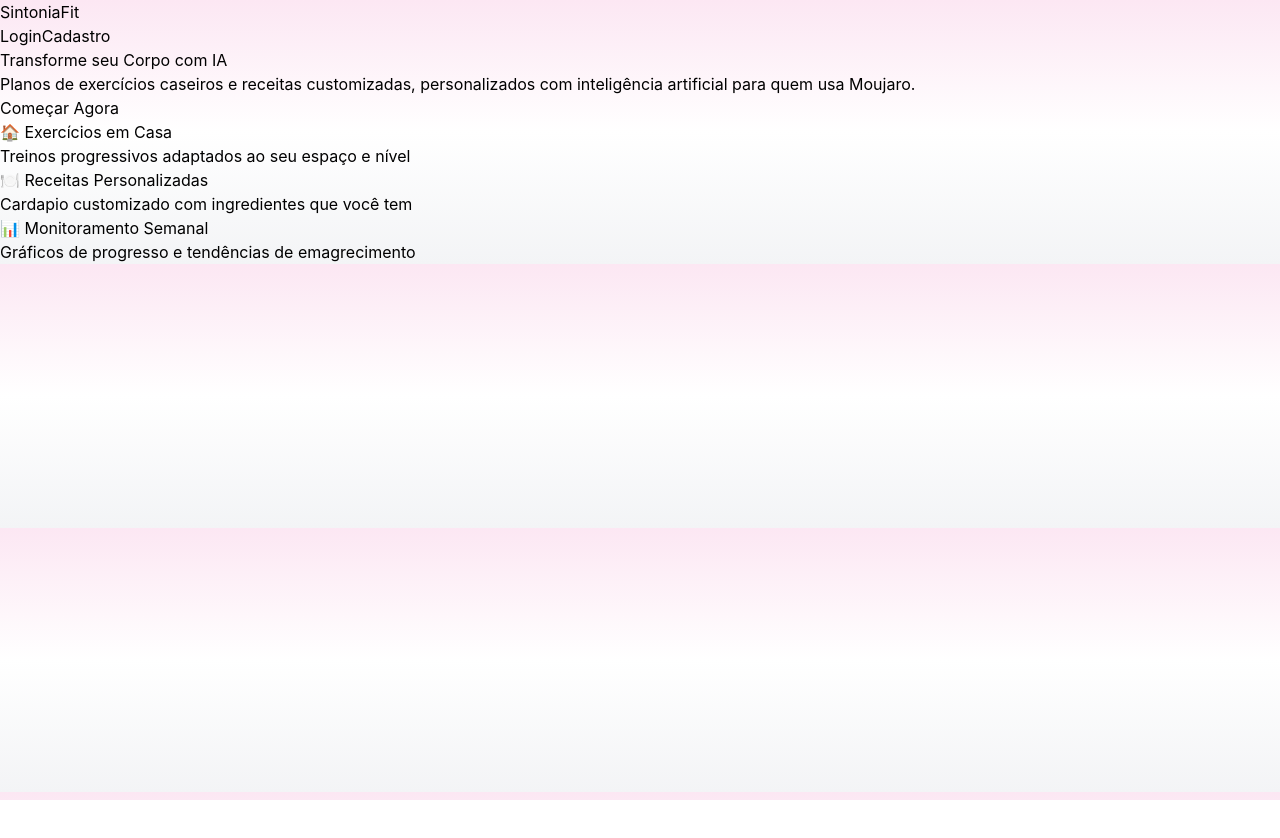
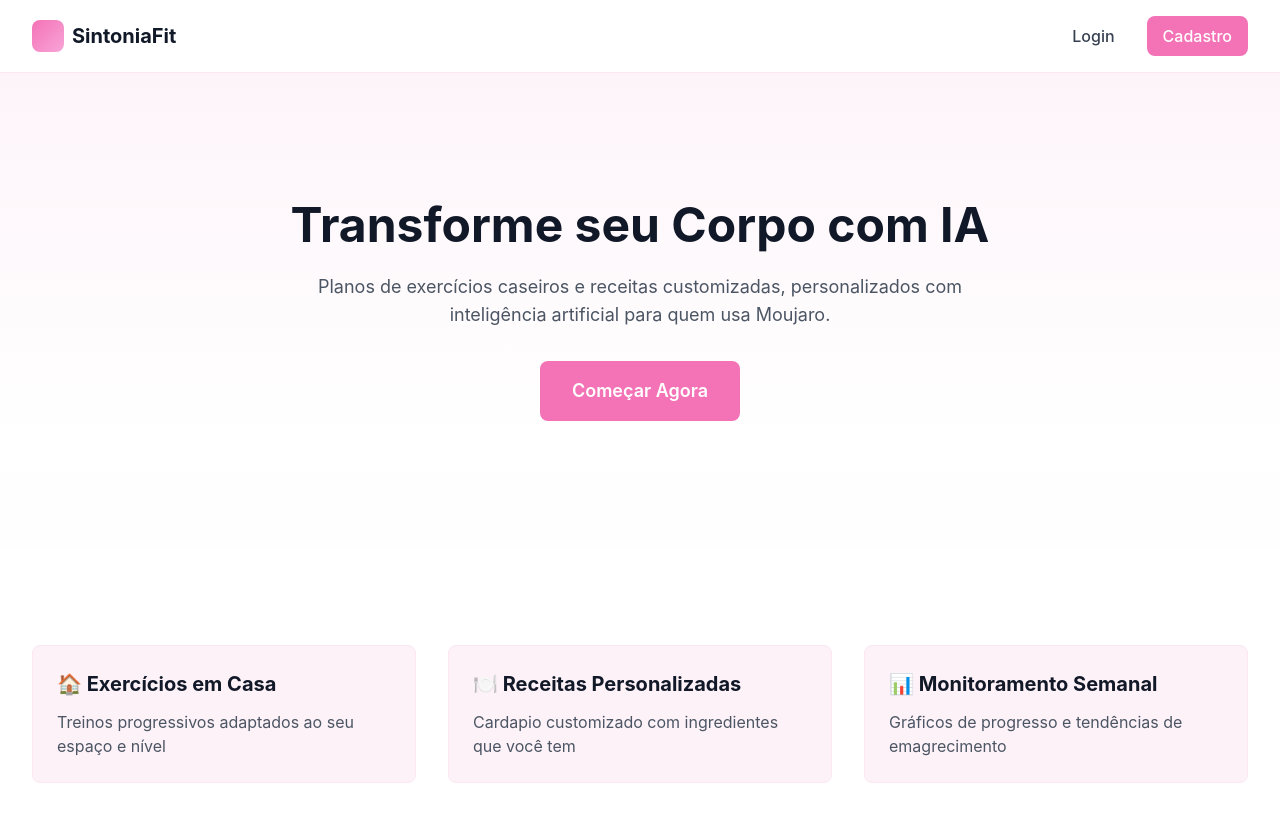
Before and after one commit to Danieltradergo/sintonia-fit, a Next.js app: page / in a window 1280 px wide. Shown: the top 838 px of the page. Before the commit the page ends 800 px from the top, so only its background shows below. Built offline with nearby package versions, Linux system fonts and the light colour scheme; no server answers.

Commit message:
Create tailwind.config.ts

```diff
--- /dev/null
+++ b/tailwind.config.ts
@@ -0,0 +1,44 @@
+import type { Config } from 'tailwindcss'
+
+const config: Config = {
+  content: [
+    './app/**/*.{js,ts,jsx,tsx}',
+    './components/**/*.{js,ts,jsx,tsx}',
+  ],
+  theme: {
+    extend: {
+      colors: {
+        pink: {
+          50: '#fdf2f8',
+          100: '#fce7f3',
+          200: '#fbcfe8',
+          300: '#f8a5d8',
+          400: '#f472b6',
+          500: '#ec4899',
+          600: '#db2777',
+          700: '#be185d',
+          800: '#9d174d',
+          900: '#831843',
+        },
+        gray: {
+          50: '#f9fafb',
+          100: '#f3f4f6',
+          200: '#e5e7eb',
+          300: '#d1d5db',
+          400: '#9ca3af',
+          500: '#6b7280',
+          600: '#4b5563',
+          700: '#374151',
+          800: '#1f2937',
+          900: '#111827',
+        },
+      },
+      fontFamily: {
+        sans: ['system-ui', 'sans-serif'],
+      },
+    },
+  },
+  plugins: [],
+}
+
+export default config
```
